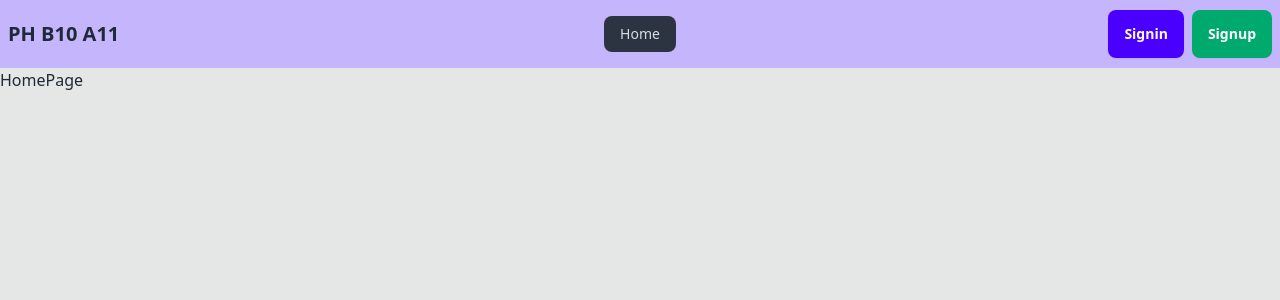
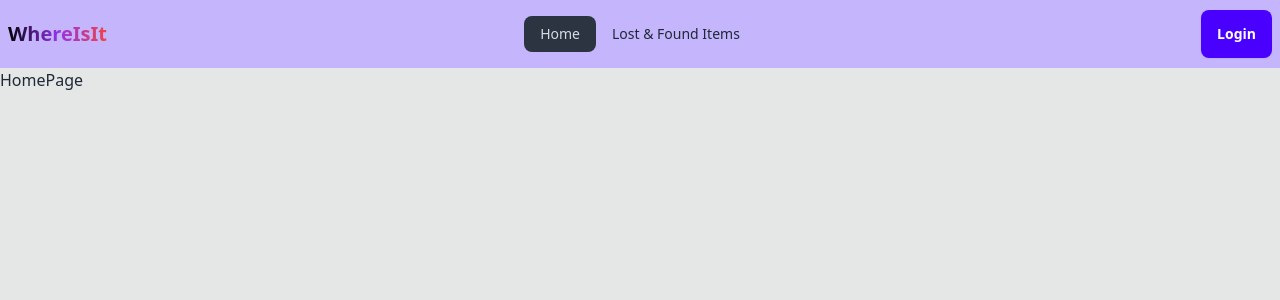
Before and after one commit to sakib-333/whereisit-client, a React (Vite) app: page / in a window 1280 px wide. Shown: the top 300 px of the page. Built offline with nearby package versions, Linux system fonts and the light colour scheme; no server answers.

Commit message:
Update navbar.

```diff
--- a/src/components/Navbar.jsx
+++ b/src/components/Navbar.jsx
@@ -13,6 +13,9 @@ const Navbar = () => {
     <>
       <li>
         <NavLink to={"/"}>Home</NavLink>
+      </li>
+      <li>
+        <NavLink to={"/allItems"}>Lost & Found Items</NavLink>
       </li>
     </>
   );
@@ -44,14 +47,31 @@ const Navbar = () => {
             {navItems}
           </ul>
         </div>
-        <h1 className="font-bold text-xl">PH B10 A11</h1>
+        <h1 className="font-bold text-xl bg-gradient-to-r from-black via-purple-600 to-red-500 text-transparent bg-clip-text">
+          WhereIsIt
+        </h1>
       </div>
       <div className="navbar-center hidden lg:flex">
         <ul className="menu menu-horizontal px-1">{navItems}</ul>
       </div>
       <div className="navbar-end flex gap-2">
         {user ? (
-          <div className="flex gap-1">
+          // <>
+          //   <img
+          //     data-tooltip-id="my-tooltip"
+          //     data-tooltip-content={user?.displayName}
+          //     className="w-12 h-12 rounded-full"
+          //     src={user?.photoURL || defaultUserIcon}
+          //     alt="photo"
+          //   />
+          //   <button className="btn" onClick={handleSignout}>
+          //     Logout
+          //   </button>
+          //   <Tooltip id="my-tooltip" />
+          // </>
+          <>
+            <div className="dropdown relative">
+              <div tabIndex={0} role="button">
                 <img
                   data-tooltip-id="my-tooltip"
                   data-tooltip-content={user?.displayName}
@@ -59,26 +79,32 @@ const Navbar = () => {
                   src={user?.photoURL || defaultUserIcon}
                   alt="photo"
                 />
+
+                <Tooltip id="my-tooltip" />
+              </div>
+              <ul
+                tabIndex={0}
+                className="dropdown-content menu bg-base-100 rounded-box absolute -right-[90px] top-16 z-[10] w-52 p-2 shadow"
+              >
+                <li>
+                  <NavLink to={"/addItems"}>Add Lost & Found Item</NavLink>
+                </li>
+                <li>
+                  <NavLink to={"/allRecovered"}>All Recovered Items</NavLink>
+                </li>
+                <li>
+                  <NavLink to={"/myItems"}>Manage My Items</NavLink>
+                </li>
+              </ul>
+            </div>
             <button className="btn" onClick={handleSignout}>
               Logout
             </button>
-            <Tooltip id="my-tooltip" />
-          </div>
+          </>
         ) : (
-          <>
-            <Link
-              className="btn bg-primary text-white border-none"
-              to={"/signin"}
-            >
-              Signin
+          <Link className="btn bg-primary text-white border-none" to={"/login"}>
+            Login
           </Link>
-            <Link
-              className="btn bg-success text-white border-none"
-              to={"/signup"}
-            >
-              Signup
-            </Link>
-          </>
         )}
       </div>
     </div>
--- a/src/pages/SigninPage.jsx
+++ b/src/pages/LoginPage.jsx
@@ -6,7 +6,7 @@ import GoogleSignin from "../components/GoogleSignin";
 import { Link } from "react-router-dom";
 import useSignin from "../hooks/useSignin";
 
-const SigninPage = () => {
+const LoginPage = () => {
   const [seePassword, setSeePassword] = useState(false);
   const handleSignin = useSignin();
 
@@ -70,4 +70,4 @@ const SigninPage = () => {
   );
 };
 
-export default SigninPage;
+export default LoginPage;
--- a/src/router/router.jsx
+++ b/src/router/router.jsx
@@ -2,11 +2,8 @@ import { createBrowserRouter } from "react-router-dom";
 import HomeLayout from "../layouts/HomeLayout";
 import NotFoundPage from "../pages/NotFoundPage";
 import HomePage from "../pages/HomePage";
-import SigninPage from "../pages/SigninPage";
 import SignupPage from "../pages/SignupPage";
-import ProfilePage from "../pages/ProfilePage";
-import PrivateRoute from "../components/PrivateRoute";
-import ApplyPage from "../pages/ApplyPage";
+import LoginPage from "../pages/LoginPage";
 
 export const router = createBrowserRouter([
   {
@@ -19,24 +16,8 @@ export const router = createBrowserRouter([
         element: <HomePage />,
       },
       {
-        path: "/profile",
-        element: (
-          <PrivateRoute>
-            <ProfilePage />
-          </PrivateRoute>
-        ),
-      },
-      {
-        path: "/apply",
-        element: (
-          <PrivateRoute>
-            <ApplyPage />
-          </PrivateRoute>
-        ),
-      },
-      {
-        path: "/signin",
-        element: <SigninPage />,
+        path: "/login",
+        element: <LoginPage />,
       },
       {
         path: "/signup",
```
Lines whose indentation alone changed are shown as unchanged.
